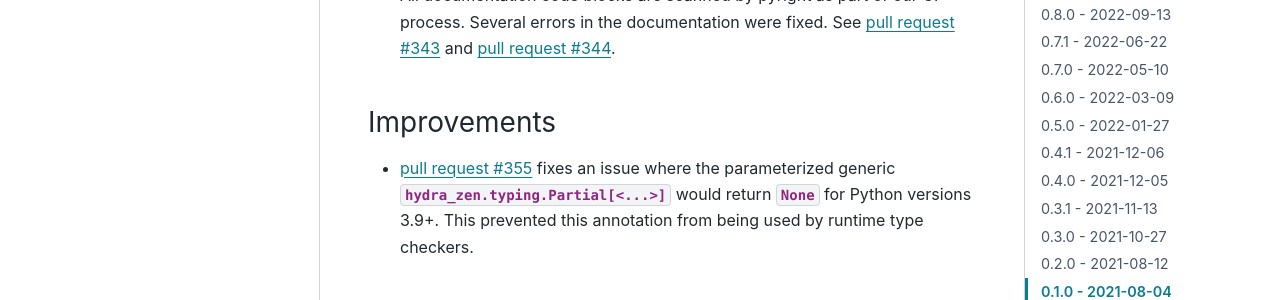
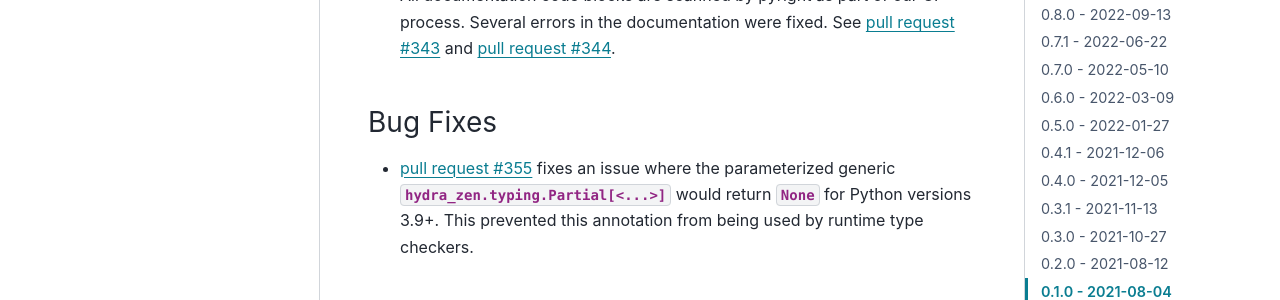
Before and after one commit to mit-ll-responsible-ai/hydra-zen, a Sphinx documentation site: the page built from docs/source/changes.rst, in a window 1280 px wide and 900 px high, scrolled down 2790 px. Shown: the part 155-455 px from the top of the window. Built offline with Sphinx 7.4.7 and the PyData theme 0.15.4, drawn with Linux system fonts in a browser that asks for light colours; the version number could not be read and is left out.

Commit message:
update changelog header

```diff
--- a/docs/source/changes.rst
+++ b/docs/source/changes.rst
@@ -123,8 +123,8 @@ Improvements
 - :func:`~hydra_zen.hydrated_dataclass` will now produce a pickle-compatible dataclass type. See :pull:`338`.
 - All documentation code blocks are scanned by pyright as part of our CI process. Several errors in the documentation were fixed. See :pull:`343` and :pull:`344`.
 
-Improvements
-------------
+Bug Fixes
+---------
 - :pull:`355` fixes an issue where the parameterized generic `hydra_zen.typing.Partial[<...>]` would return `None` for Python versions 3.9+. This prevented this annotation from being used by runtime type checkers.
 
 Compatibility-Breaking Changes
```
